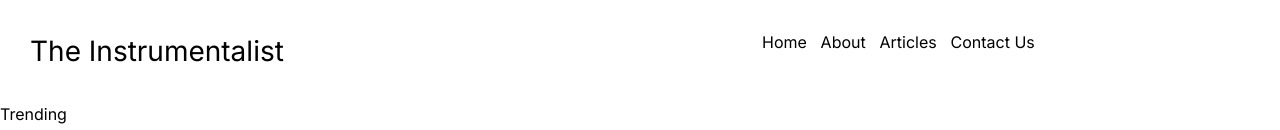
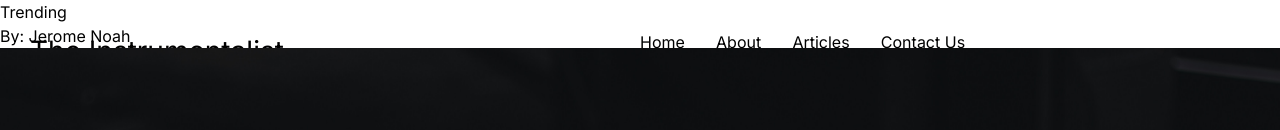
Before and after one commit to NateCreedDonato/the-instrumentalist, a Next.js app: page / in a window 1280 px wide. Shown: the top 130 px of the page. Built offline with nearby package versions, Linux system fonts and the light colour scheme; grey boxes are pictures that could not be loaded; a web font is replaced by a local one.

Commit message:
Update header.tsx

```diff
--- a/app/components/header.tsx
+++ b/app/components/header.tsx
@@ -10,11 +10,11 @@ export default function Header() {
     return(
         <>
             <section>
-                <div className="flex justify-between p-[30px]">
+                <div className="flex justify-between p-[30px] fixed w-[100%]">
                     <div className="text-[28px]">
                         <h1>The Instrumentalist</h1>
                     </div>
-                    <div className="text-[16px] flex justify-between w-[40%]">
+                    <div className="text-[16px] flex justify-between w-[50%] relative">
                         <Link href="../">Home</Link>
                         <Link href="../about">About</Link>
                         <Link href="../articles">Articles</Link>
```
